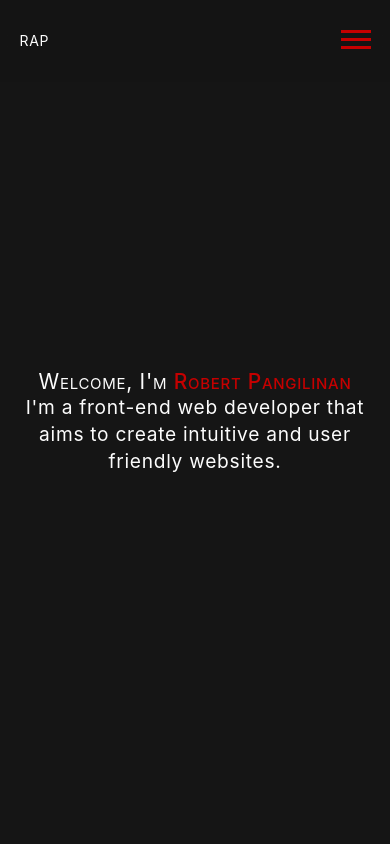
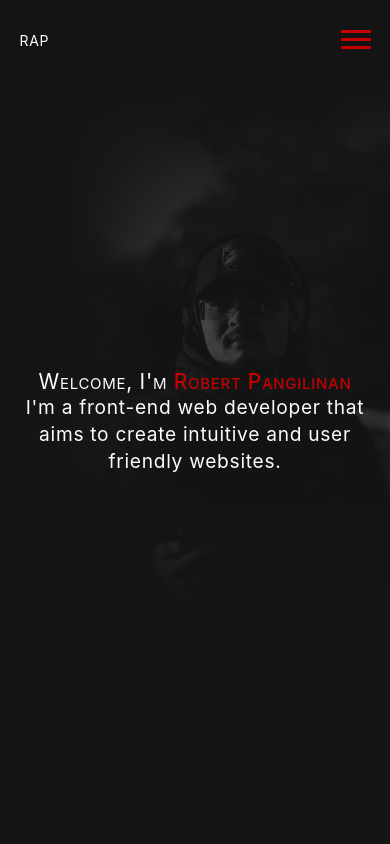
Before and after one commit to RPangil/RAPangilinan, a React (Create React App) app: page / in a window 390 px wide. Shown: the top 844 px of the page. Built offline with nearby package versions, Linux system fonts and the light colour scheme.

Commit message:
Added temporary hero

```diff
--- a/src/SCSS/main.module.scss
+++ b/src/SCSS/main.module.scss
@@ -54,6 +54,9 @@
     display: flex;
     justify-content: center;
     align-items: center;
+    background: url(../../public/images/Robert.jpg) no-repeat;
+    background-position: 175% 30%;
+    background-size: 75%;
 
     h1 {font-variant: small-caps;}
 }
@@ -224,6 +227,8 @@
 {
     .container {padding: 2.5rem 0;}
 
+    .hero {background-size: 90%;}
+
     .slider
     {
         min-height: auto;
@@ -274,3 +279,8 @@
         .right {min-height: 370px;}
     }
 }
+
+@media screen and (max-height: 700px)
+{
+    .hero {background-position-y: 55%;}
+}
```
Also changed, not shown: public/images/Robert.jpg (added).
